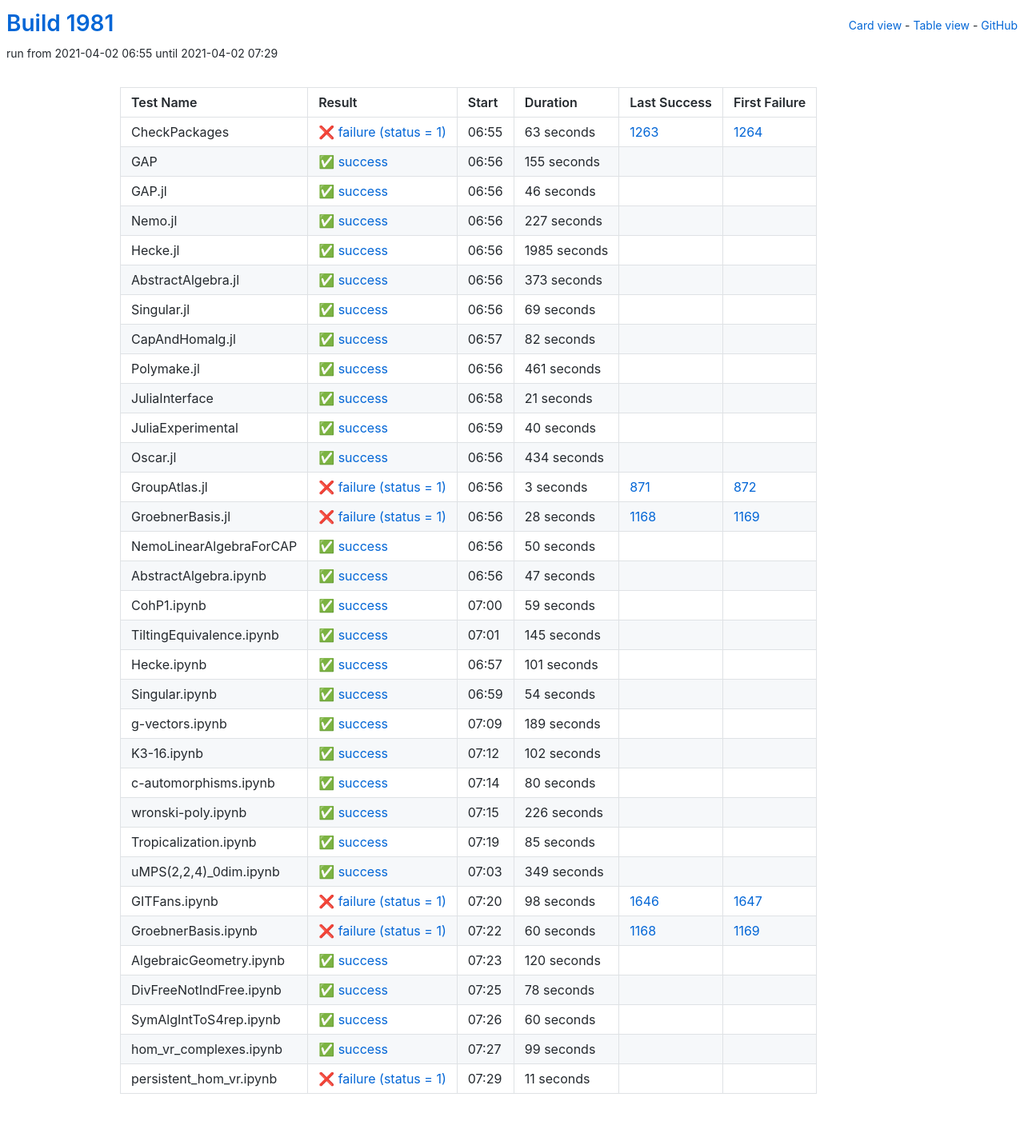
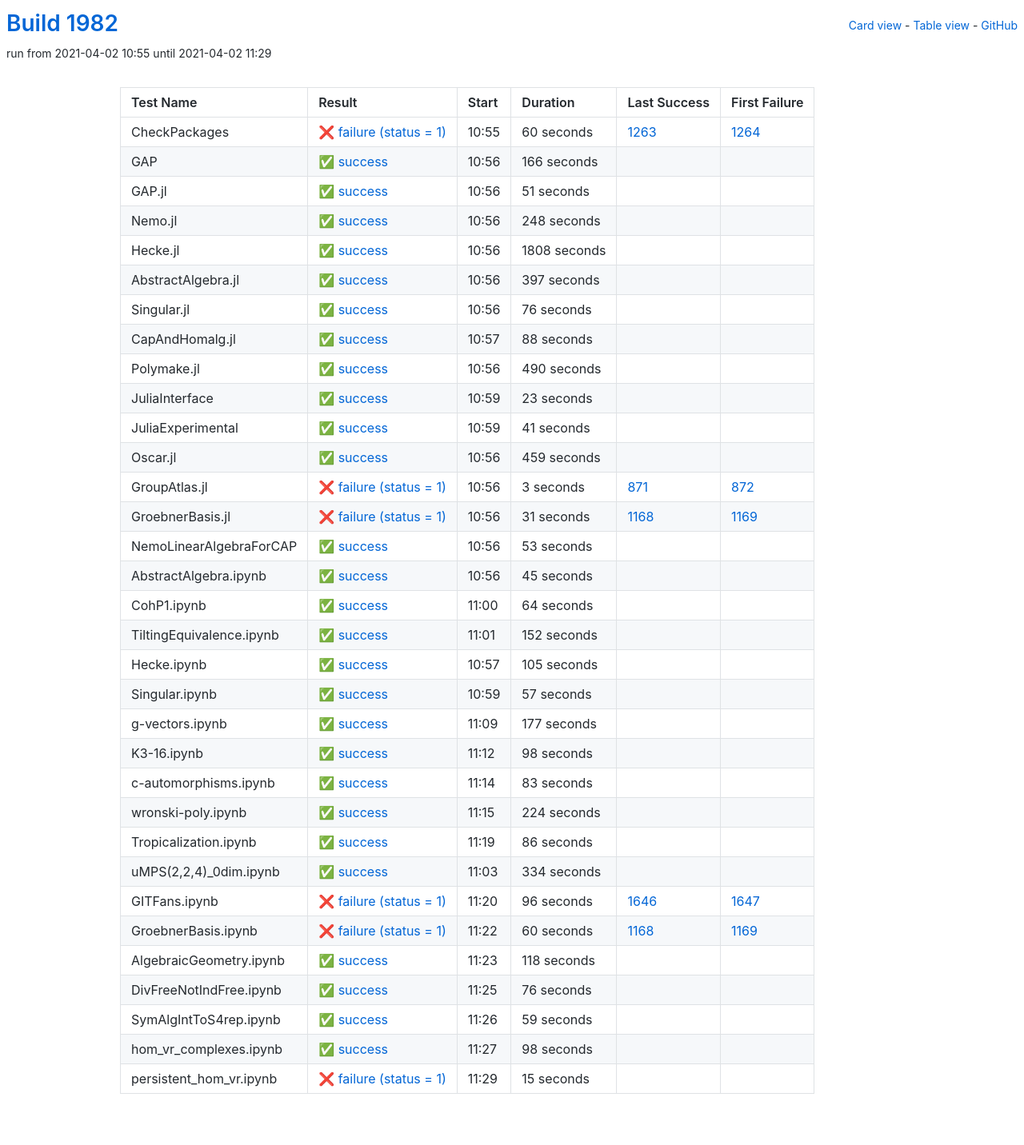
Before and after one commit to oscar-system/oscar-ci-status-stable, a Jekyll site: the page built from table.html, in a window 1280 px wide. Shown: the whole page at 80% size. Built offline with Jekyll 4.4.1, drawn with Linux system fonts in a browser that asks for light colours.

Commit message:
Build #1982

```diff
--- a/_data/ci.yml
+++ b/_data/ci.yml
@@ -1,6 +1,6 @@
 ---
-build: 1981
-build_url: https://oscarci.mathematik.uni-kl.de/job/oscar-stable/1981/
+build: 1982
+build_url: https://oscarci.mathematik.uni-kl.de/job/oscar-stable/1982/
 job: oscar-stable
 organization: oscar-system
 repo: oscar-ci-status-stable
@@ -8,152 +8,152 @@ repourl: https://github.com/oscar-system/oscar-ci-status-stable
 tests:
 - name: CheckPackages
   id: checkpackages
-  log: https://oscarci.mathematik.uni-kl.de/job/oscar-stable/1981/artifact/logs/build-1981/CheckPackages.log
-  start: 2021-04-02 06:55
+  log: https://oscarci.mathematik.uni-kl.de/job/oscar-stable/1982/artifact/logs/build-1982/CheckPackages.log
+  start: 2021-04-02 10:55
   success: false
   exitcode: 1
   status: failure
-  duration: 63
+  duration: 60
   last_success: 1263
   last_success_url: https://oscarci.mathematik.uni-kl.de/job/oscar-stable/1263/
   first_failure: 1264
   first_failure_url: https://oscarci.mathematik.uni-kl.de/job/oscar-stable/1264/
 - name: GAP
   id: gap
-  log: https://oscarci.mathematik.uni-kl.de/job/oscar-stable/1981/artifact/logs/build-1981/GAP.log
-  start: 2021-04-02 06:56
+  log: https://oscarci.mathematik.uni-kl.de/job/oscar-stable/1982/artifact/logs/build-1982/GAP.log
+  start: 2021-04-02 10:56
   success: true
   exitcode: 0
   status: success
-  duration: 155
+  duration: 166
   last_success: false
   last_success_url:
   first_failure: false
   first_failure_url:
 - name: GAP.jl
   id: gap-jl
-  log: https://oscarci.mathematik.uni-kl.de/job/oscar-stable/1981/artifact/logs/build-1981/GAP.jl.log
-  start: 2021-04-02 06:56
+  log: https://oscarci.mathematik.uni-kl.de/job/oscar-stable/1982/artifact/logs/build-1982/GAP.jl.log
+  start: 2021-04-02 10:56
   success: true
   exitcode: 0
   status: success
-  duration: 46
+  duration: 51
   last_success: false
   last_success_url:
   first_failure: false
   first_failure_url:
 - name: Nemo.jl
   id: nemo-jl
-  log: https://oscarci.mathematik.uni-kl.de/job/oscar-stable/1981/artifact/logs/build-1981/Nemo.jl.log
-  start: 2021-04-02 06:56
+  log: https://oscarci.mathematik.uni-kl.de/job/oscar-stable/1982/artifact/logs/build-1982/Nemo.jl.log
+  start: 2021-04-02 10:56
   success: true
   exitcode: 0
   status: success
-  duration: 227
+  duration: 248
   last_success: false
   last_success_url:
   first_failure: false
   first_failure_url:
 - name: Hecke.jl
   id: hecke-jl
-  log: https://oscarci.mathematik.uni-kl.de/job/oscar-stable/1981/artifact/logs/build-1981/Hecke.jl.log
-  start: 2021-04-02 06:56
+  log: https://oscarci.mathematik.uni-kl.de/job/oscar-stable/1982/artifact/logs/build-1982/Hecke.jl.log
+  start: 2021-04-02 10:56
   success: true
   exitcode: 0
   status: success
-  duration: 1985
+  duration: 1808
   last_success: false
   last_success_url:
   first_failure: false
   first_failure_url:
 - name: AbstractAlgebra.jl
   id: abstractalgebra-jl
-  log: https://oscarci.mathematik.uni-kl.de/job/oscar-stable/1981/artifact/logs/build-1981/AbstractAlgebra.jl.log
-  start: 2021-04-02 06:56
+  log: https://oscarci.mathematik.uni-kl.de/job/oscar-stable/1982/artifact/logs/build-1982/AbstractAlgebra.jl.log
+  start: 2021-04-02 10:56
   success: true
   exitcode: 0
   status: success
-  duration: 373
+  duration: 397
   last_success: false
   last_success_url:
   first_failure: false
   first_failure_url:
 - name: Singular.jl
   id: singular-jl
-  log: https://oscarci.mathematik.uni-kl.de/job/oscar-stable/1981/artifact/logs/build-1981/Singular.jl.log
-  start: 2021-04-02 06:56
+  log: https://oscarci.mathematik.uni-kl.de/job/oscar-stable/1982/artifact/logs/build-1982/Singular.jl.log
+  start: 2021-04-02 10:56
   success: true
   exitcode: 0
   status: success
-  duration: 69
+  duration: 76
   last_success: false
   last_success_url:
   first_failure: false
   first_failure_url:
 - name: CapAndHomalg.jl
   id: capandhomalg-jl
-  log: https://oscarci.mathematik.uni-kl.de/job/oscar-stable/1981/artifact/logs/build-1981/CapAndHomalg.jl.log
-  start: 2021-04-02 06:57
+  log: https://oscarci.mathematik.uni-kl.de/job/oscar-stable/1982/artifact/logs/build-1982/CapAndHomalg.jl.log
+  start: 2021-04-02 10:57
   success: true
   exitcode: 0
   status: success
-  duration: 82
+  duration: 88
   last_success: false
   last_success_url:
   first_failure: false
   first_failure_url:
 - name: Polymake.jl
   id: polymake-jl
-  log: https://oscarci.mathematik.uni-kl.de/job/oscar-stable/1981/artifact/logs/build-1981/Polymake.jl.log
-  start: 2021-04-02 06:56
+  log: https://oscarci.mathematik.uni-kl.de/job/oscar-stable/1982/artifact/logs/build-1982/Polymake.jl.log
+  start: 2021-04-02 10:56
   success: true
   exitcode: 0
   status: success
-  duration: 461
+  duration: 490
   last_success: false
   last_success_url:
   first_failure: false
   first_failure_url:
 - name: JuliaInterface
   id: juliainterface
-  log: https://oscarci.mathematik.uni-kl.de/job/oscar-stable/1981/artifact/logs/build-1981/JuliaInterface.log
-  start: 2021-04-02 06:58
+  log: https://oscarci.mathematik.uni-kl.de/job/oscar-stable/1982/artifact/logs/build-1982/JuliaInterface.log
+  start: 2021-04-02 10:59
   success: true
   exitcode: 0
   status: success
-  duration: 21
+  duration: 23
   last_success: false
   last_success_url:
   first_failure: false
   first_failure_url:
 - name: JuliaExperimental
   id: juliaexperimental
-  log: https://oscarci.mathematik.uni-kl.de/job/oscar-stable/1981/artifact/logs/build-1981/JuliaExperimental.log
-  start: 2021-04-02 06:59
+  log: https://oscarci.mathematik.uni-kl.de/job/oscar-stable/1982/artifact/logs/build-1982/JuliaExperimental.log
+  start: 2021-04-02 10:59
   success: true
   exitcode: 0
   status: success
-  duration: 40
+  duration: 41
   last_success: false
   last_success_url:
   first_failure: false
   first_failure_url:
 - name: Oscar.jl
   id: oscar-jl
-  log: https://oscarci.mathematik.uni-kl.de/job/oscar-stable/1981/artifact/logs/build-1981/Oscar.jl.log
-  start: 2021-04-02 06:56
+  log: https://oscarci.mathematik.uni-kl.de/job/oscar-stable/1982/artifact/logs/build-1982/Oscar.jl.log
+  start: 2021-04-02 10:56
   success: true
   exitcode: 0
   status: success
-  duration: 434
+  duration: 459
   last_success: false
   last_success_url:
   first_failure: false
   first_failure_url:
 - name: GroupAtlas.jl
   id: groupatlas-jl
-  log: https://oscarci.mathematik.uni-kl.de/job/oscar-stable/1981/artifact/logs/build-1981/GroupAtlas.jl.log
-  start: 2021-04-02 06:56
+  log: https://oscarci.mathematik.uni-kl.de/job/oscar-stable/1982/artifact/logs/build-1982/GroupAtlas.jl.log
+  start: 2021-04-02 10:56
   success: false
   exitcode: 1
   status: failure
@@ -164,176 +164,176 @@ tests:
   first_failure_url: https://oscarci.mathematik.uni-kl.de/job/oscar-stable/872/
 - name: GroebnerBasis.jl
   id: groebnerbasis-jl
-  log: https://oscarci.mathematik.uni-kl.de/job/oscar-stable/1981/artifact/logs/build-1981/GroebnerBasis.jl.log
-  start: 2021-04-02 06:56
+  log: https://oscarci.mathematik.uni-kl.de/job/oscar-stable/1982/artifact/logs/build-1982/GroebnerBasis.jl.log
+  start: 2021-04-02 10:56
   success: false
   exitcode: 1
   status: failure
-  duration: 28
+  duration: 31
   last_success: 1168
   last_success_url: https://oscarci.mathematik.uni-kl.de/job/oscar-stable/1168/
   first_failure: 1169
   first_failure_url: https://oscarci.mathematik.uni-kl.de/job/oscar-stable/1169/
 - name: NemoLinearAlgebraForCAP
   id: nemolinearalgebraforcap
-  log: https://oscarci.mathematik.uni-kl.de/job/oscar-stable/1981/artifact/logs/build-1981/NemoLinearAlgebraForCAP.log
-  start: 2021-04-02 06:56
+  log: https://oscarci.mathematik.uni-kl.de/job/oscar-stable/1982/artifact/logs/build-1982/NemoLinearAlgebraForCAP.log
+  start: 2021-04-02 10:56
   success: true
   exitcode: 0
   status: success
-  duration: 50
+  duration: 53
   last_success: false
   last_success_url:
   first_failure: false
   first_failure_url:
 - name: AbstractAlgebra.ipynb
   id: abstractalgebra-ipynb
-  log: https://oscarci.mathematik.uni-kl.de/job/oscar-stable/1981/artifact/logs/build-1981/AbstractAlgebra.ipynb.log
-  start: 2021-04-02 06:56
+  log: https://oscarci.mathematik.uni-kl.de/job/oscar-stable/1982/artifact/logs/build-1982/AbstractAlgebra.ipynb.log
+  start: 2021-04-02 10:56
   success: true
   exitcode: 0
   status: success
-  duration: 47
+  duration: 45
   last_success: false
   last_success_url:
   first_failure: false
   first_failure_url:
 - name: CohP1.ipynb
   id: cohp1-ipynb
-  log: https://oscarci.mathematik.uni-kl.de/job/oscar-stable/1981/artifact/logs/build-1981/CohP1.ipynb.log
-  start: 2021-04-02 07:00
+  log: https://oscarci.mathematik.uni-kl.de/job/oscar-stable/1982/artifact/logs/build-1982/CohP1.ipynb.log
+  start: 2021-04-02 11:00
   success: true
   exitcode: 0
   status: success
-  duration: 59
+  duration: 64
   last_success: false
   last_success_url:
   first_failure: false
   first_failure_url:
 - name: TiltingEquivalence.ipynb
   id: tiltingequivalence-ipynb
-  log: https://oscarci.mathematik.uni-kl.de/job/oscar-stable/1981/artifact/logs/build-1981/TiltingEquivalence.ipynb.log
-  start: 2021-04-02 07:01
+  log: https://oscarci.mathematik.uni-kl.de/job/oscar-stable/1982/artifact/logs/build-1982/TiltingEquivalence.ipynb.log
+  start: 2021-04-02 11:01
   success: true
   exitcode: 0
   status: success
-  duration: 145
+  duration: 152
   last_success: false
   last_success_url:
   first_failure: false
   first_failure_url:
 - name: Hecke.ipynb
   id: hecke-ipynb
-  log: https://oscarci.mathematik.uni-kl.de/job/oscar-stable/1981/artifact/logs/build-1981/Hecke.ipynb.log
-  start: 2021-04-02 06:57
+  log: https://oscarci.mathematik.uni-kl.de/job/oscar-stable/1982/artifact/logs/build-1982/Hecke.ipynb.log
+  start: 2021-04-02 10:57
   success: true
   exitcode: 0
   status: success
-  duration: 101
+  duration: 105
   last_success: false
   last_success_url:
   first_failure: false
   first_failure_url:
 - name: Singular.ipynb
   id: singular-ipynb
-  log: https://oscarci.mathematik.uni-kl.de/job/oscar-stable/1981/artifact/logs/build-1981/Singular.ipynb.log
-  start: 2021-04-02 06:59
+  log: https://oscarci.mathematik.uni-kl.de/job/oscar-stable/1982/artifact/logs/build-1982/Singular.ipynb.log
+  start: 2021-04-02 10:59
   success: true
   exitcode: 0
   status: success
-  duration: 54
+  duration: 57
   last_success: false
   last_success_url:
   first_failure: false
   first_failure_url:
 - name: g-vectors.ipynb
   id: g-vectors-ipynb
-  log: https://oscarci.mathematik.uni-kl.de/job/oscar-stable/1981/artifact/logs/build-1981/g-vectors.ipynb.log
-  start: 2021-04-02 07:09
+  log: https://oscarci.mathematik.uni-kl.de/job/oscar-stable/1982/artifact/logs/build-1982/g-vectors.ipynb.log
+  start: 2021-04-02 11:09
   success: true
   exitcode: 0
   status: success
-  duration: 189
+  duration: 177
   last_success: false
   last_success_url:
   first_failure: false
   first_failure_url:
 - name: K3-16.ipynb
   id: k3-16-ipynb
-  log: https://oscarci.mathematik.uni-kl.de/job/oscar-stable/1981/artifact/logs/build-1981/K3-16.ipynb.log
-  start: 2021-04-02 07:12
+  log: https://oscarci.mathematik.uni-kl.de/job/oscar-stable/1982/artifact/logs/build-1982/K3-16.ipynb.log
+  start: 2021-04-02 11:12
   success: true
   exitcode: 0
   status: success
-  duration: 102
+  duration: 98
   last_success: false
   last_success_url:
   first_failure: false
   first_failure_url:
 - name: c-automorphisms.ipynb
   id: c-automorphisms-ipynb
-  log: https://oscarci.mathematik.uni-kl.de/job/oscar-stable/1981/artifact/logs/build-1981/c-automorphisms.ipynb.log
-  start: 2021-04-02 07:14
+  log: https://oscarci.mathematik.uni-kl.de/job/oscar-stable/1982/artifact/logs/build-1982/c-automorphisms.ipynb.log
+  start: 2021-04-02 11:14
   success: true
   exitcode: 0
   status: success
-  duration: 80
+  duration: 83
   last_success: false
   last_success_url:
   first_failure: false
   first_failure_url:
 - name: wronski-poly.ipynb
   id: wronski-poly-ipynb
-  log: https://oscarci.mathematik.uni-kl.de/job/oscar-stable/1981/artifact/logs/build-1981/wronski-poly.ipynb.log
-  start: 2021-04-02 07:15
+  log: https://oscarci.mathematik.uni-kl.de/job/oscar-stable/1982/artifact/logs/build-1982/wronski-poly.ipynb.log
+  start: 2021-04-02 11:15
   success: true
   exitcode: 0
   status: success
-  duration: 226
+  duration: 224
   last_success: false
   last_success_url:
   first_failure: false
   first_failure_url:
 - name: Tropicalization.ipynb
   id: tropicalization-ipynb
-  log: https://oscarci.mathematik.uni-kl.de/job/oscar-stable/1981/artifact/logs/build-1981/Tropicalization.ipynb.log
-  start: 2021-04-02 07:19
+  log: https://oscarci.mathematik.uni-kl.de/job/oscar-stable/1982/artifact/logs/build-1982/Tropicalization.ipynb.log
+  start: 2021-04-02 11:19
   success: true
   exitcode: 0
   status: success
-  duration: 85
+  duration: 86
   last_success: false
   last_success_url:
   first_failure: false
   first_failure_url:
 - name: uMPS(2,2,4)_0dim.ipynb
   id: umps-2-2-4-0dim-ipynb
-  log: https://oscarci.mathematik.uni-kl.de/job/oscar-stable/1981/artifact/logs/build-1981/uMPS-2-2-4-_0dim.ipynb.log
-  start: 2021-04-02 07:03
+  log: https://oscarci.mathematik.uni-kl.de/job/oscar-stable/1982/artifact/logs/build-1982/uMPS-2-2-4-_0dim.ipynb.log
+  start: 2021-04-02 11:03
   success: true
   exitcode: 0
   status: success
-  duration: 349
+  duration: 334
   last_success: false
   last_success_url:
   first_failure: false
   first_failure_url:
 - name: GITFans.ipynb
   id: gitfans-ipynb
-  log: https://oscarci.mathematik.uni-kl.de/job/oscar-stable/1981/artifact/logs/build-1981/GITFans.ipynb.log
-  start: 2021-04-02 07:20
+  log: https://oscarci.mathematik.uni-kl.de/job/oscar-stable/1982/artifact/logs/build-1982/GITFans.ipynb.log
+  start: 2021-04-02 11:20
   success: false
   exitcode: 1
   status: failure
-  duration: 98
+  duration: 96
   last_success: 1646
   last_success_url: https://oscarci.mathematik.uni-kl.de/job/oscar-stable/1646/
   first_failure: 1647
   first_failure_url: https://oscarci.mathematik.uni-kl.de/job/oscar-stable/1647/
 - name: GroebnerBasis.ipynb
   id: groebnerbasis-ipynb
-  log: https://oscarci.mathematik.uni-kl.de/job/oscar-stable/1981/artifact/logs/build-1981/GroebnerBasis.ipynb.log
-  start: 2021-04-02 07:22
+  log: https://oscarci.mathematik.uni-kl.de/job/oscar-stable/1982/artifact/logs/build-1982/GroebnerBasis.ipynb.log
+  start: 2021-04-02 11:22
   success: false
   exitcode: 1
   status: failure
@@ -344,60 +344,60 @@ tests:
   first_failure_url: https://oscarci.mathematik.uni-kl.de/job/oscar-stable/1169/
 - name: AlgebraicGeometry.ipynb
   id: algebraicgeometry-ipynb
-  log: https://oscarci.mathematik.uni-kl.de/job/oscar-stable/1981/artifact/logs/build-1981/AlgebraicGeometry.ipynb.log
-  start: 2021-04-02 07:23
+  log: https://oscarci.mathematik.uni-kl.de/job/oscar-stable/1982/artifact/logs/build-1982/AlgebraicGeometry.ipynb.log
+  start: 2021-04-02 11:23
   success: true
   exitcode: 0
   status: success
-  duration: 120
+  duration: 118
   last_success: false
   last_success_url:
   first_failure: false
   first_failure_url:
 - name: DivFreeNotIndFree.ipynb
   id: divfreenotindfree-ipynb
-  log: https://oscarci.mathematik.uni-kl.de/job/oscar-stable/1981/artifact/logs/build-1981/DivFreeNotIndFree.ipynb.log
-  start: 2021-04-02 07:25
+  log: https://oscarci.mathematik.uni-kl.de/job/oscar-stable/1982/artifact/logs/build-1982/DivFreeNotIndFree.ipynb.log
+  start: 2021-04-02 11:25
   success: true
   exitcode: 0
   status: success
-  duration: 78
+  duration: 76
   last_success: false
   last_success_url:
   first_failure: false
   first_failure_url:
 - name: SymAlgIntToS4rep.ipynb
   id: symalginttos4rep-ipynb
-  log: https://oscarci.mathematik.uni-kl.de/job/oscar-stable/1981/artifact/logs/build-1981/SymAlgIntToS4rep.ipynb.log
-  start: 2021-04-02 07:26
+  log: https://oscarci.mathematik.uni-kl.de/job/oscar-stable/1982/artifact/logs/build-1982/SymAlgIntToS4rep.ipynb.log
+  start: 2021-04-02 11:26
   success: true
   exitcode: 0
   status: success
-  duration: 60
+  duration: 59
   last_success: false
   last_success_url:
   first_failure: false
   first_failure_url:
 - name: hom_vr_complexes.ipynb
   id: hom-vr-complexes-ipynb
-  log: https://oscarci.mathematik.uni-kl.de/job/oscar-stable/1981/artifact/logs/build-1981/hom_vr_complexes.ipynb.log
-  start: 2021-04-02 07:27
+  log: https://oscarci.mathematik.uni-kl.de/job/oscar-stable/1982/artifact/logs/build-1982/hom_vr_complexes.ipynb.log
+  start: 2021-04-02 11:27
   success: true
   exitcode: 0
   status: success
-  duration: 99
+  duration: 98
   last_success: false
   last_success_url:
   first_failure: false
   first_failure_url:
 - name: persistent_hom_vr.ipynb
   id: persistent-hom-vr-ipynb
-  log: https://oscarci.mathematik.uni-kl.de/job/oscar-stable/1981/artifact/logs/build-1981/persistent_hom_vr.ipynb.log
-  start: 2021-04-02 07:29
+  log: https://oscarci.mathematik.uni-kl.de/job/oscar-stable/1982/artifact/logs/build-1982/persistent_hom_vr.ipynb.log
+  start: 2021-04-02 11:29
   success: false
   exitcode: 1
   status: failure
-  duration: 11
+  duration: 15
   last_success: false
   last_success_url:
   first_failure: false
```
Also changed, not shown: README.md.
